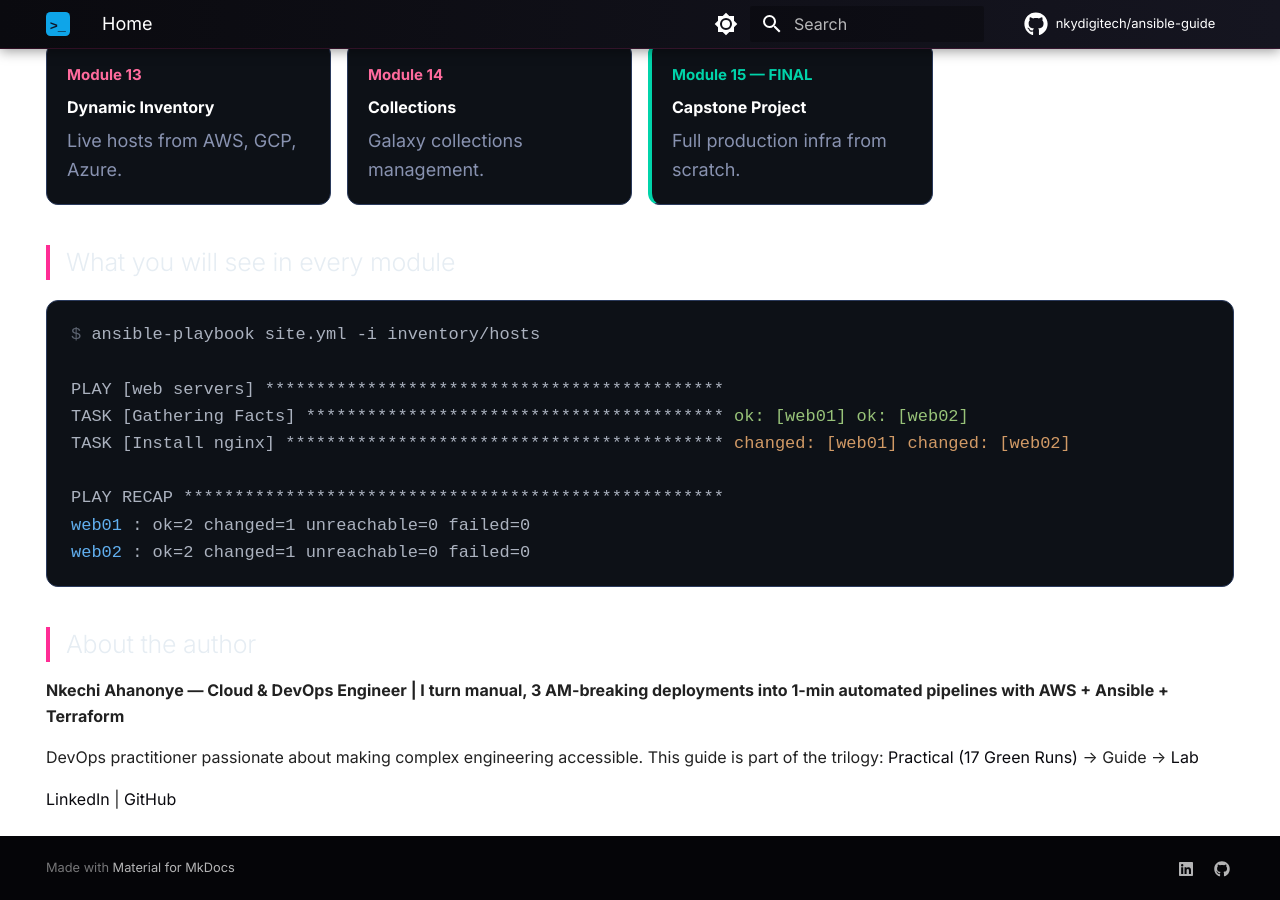
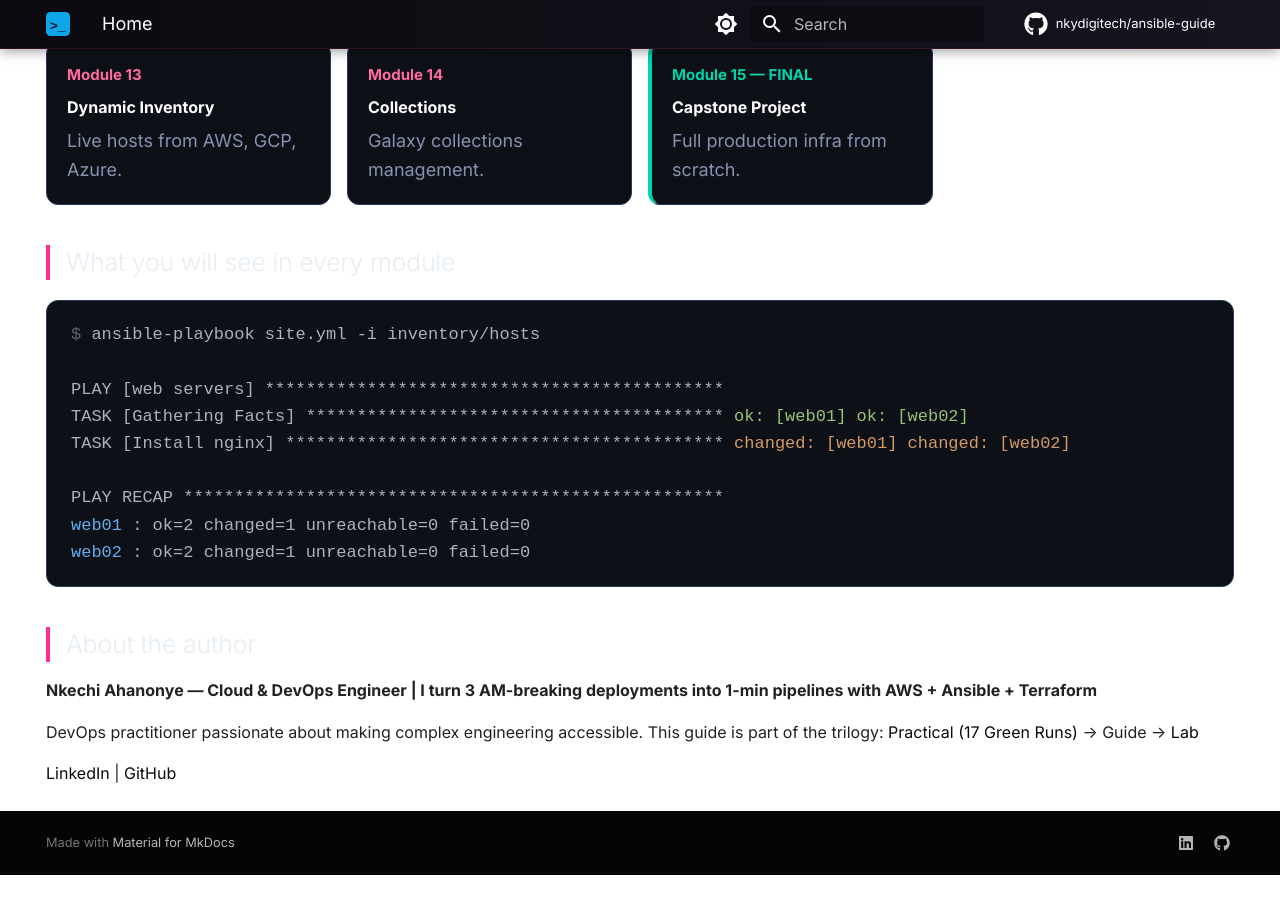
Before and after one commit to nkydigitech/ansible-guide, an MkDocs documentation site: the page built from docs/index.md, in a window 1280 px wide and 900 px high, scrolled down 1738 px. Built offline with MkDocs 1.6.1 and Material for MkDocs 9.7.7, drawn with Linux system fonts in a browser that asks for light colours; comment, search, counter and statistics services are not loaded; after the commit the page ends 2613 px from its top, so only the background shows below that.

```diff
--- a/docs/index.md
+++ b/docs/index.md
@@ -165,7 +165,7 @@ PLAY RECAP *****************************************************<br>
 
 ## About the author
 
-**Nkechi Ahanonye — Cloud & DevOps Engineer | I turn manual, 3 AM-breaking deployments into 1-min automated pipelines with AWS + Ansible + Terraform**
+**Nkechi Ahanonye — Cloud & DevOps Engineer | I turn 3 AM-breaking deployments into 1-min pipelines with AWS + Ansible + Terraform**
 
 DevOps practitioner passionate about making complex engineering accessible. This guide is part of the trilogy: [Practical (17 Green Runs)](https://github.com/nkydigitech/ansible_practical) → Guide → [Lab](https://nkydigitech.github.io/ansible-lab/)
 
```
Also changed, not shown: README.md (+2 -2 lines).
